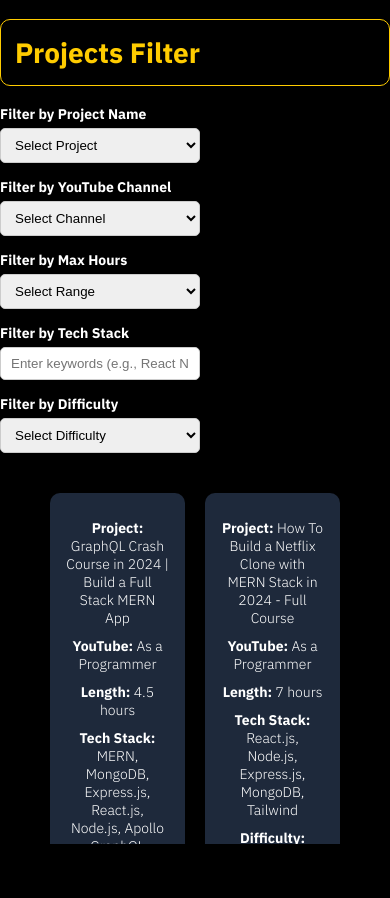
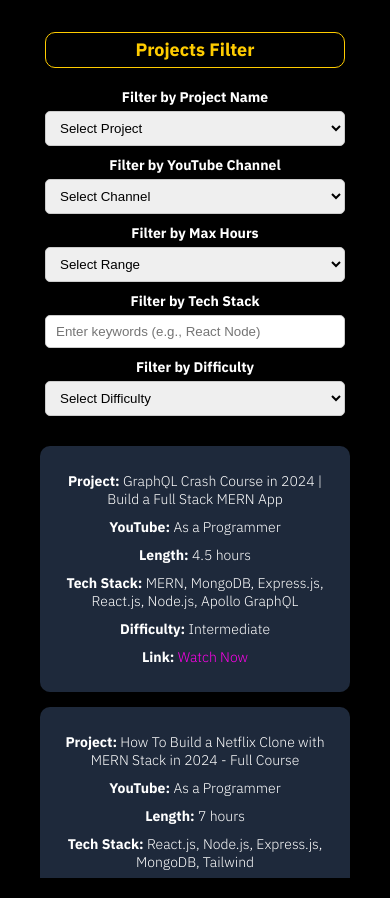
Before and after one commit to ItzhakLevy1/Projects-Filter-React, a React (Create React App) app: page / in a window 390 px wide. Before the commit the page ends 844 px from the top, so only its background shows below. Built offline with nearby package versions, Linux system fonts and the light colour scheme.

Commit message:
Center fields and their titles as well as the main title

```diff
--- a/src/style.css
+++ b/src/style.css
@@ -15,61 +15,71 @@
   border: #ffcc00 1px solid;
   border-radius: 10px;
   padding: 0.5em;
+  text-align: center;
+  margin-bottom: 20px;
 }
+
 p {
   margin: 0;
   padding: 0;
-  /* color: #00ff33; */
 }
+
 .container {
   display: flex;
   flex-direction: column;
-  justify-content: center;
+  justify-content: flex-start;
   align-items: center;
   height: 100vh;
-  /* background: linear-gradient(to bottom, #5b21b6, #1e40af); */
+  padding: 20px;
 }
 
-.buttons-container {
+.filters-container {
   display: flex;
+  flex-wrap: wrap;
   justify-content: center;
-  margin-top: 20px;
-}
-.button {
-  border: 1px solid #ffffff;
-  background: transparent;
-  margin: 5px 5px;
-  border-radius: 5px;
-  padding: 5px 10px;
-  cursor: pointer;
-  transition: all 0.2s ease-in-out;
+  gap: 15px;
+  margin-bottom: 20px;
 }
 
-.button:hover {
-  box-shadow: 3px 3px 0px 0px rgb(255, 255, 255);
+.filter {
+  display: flex;
+  flex-direction: column;
+  gap: 5px;
+  width: 200px;
+  text-align: center;
+}
+
+.filter label {
+  font-size: 14px;
+  font-weight: bold;
+  color: #ffffff;
+}
+
+.filters-container input,
+.filters-container select {
+  padding: 8px 10px;
+  border: 1px solid #ccc;
+  border-radius: 5px;
 }
 
 .items-container {
   display: flex;
-  flex-wrap: wrap; /* Ensures items wrap to the next row */
-  justify-content: center; /* Centers items horizontally */
-  align-items: flex-start; /* Aligns items to the top of each row */
-  gap: 20px; /* Adds spacing between items */
+  flex-wrap: wrap;
+  justify-content: center;
+  gap: 20px;
   padding: 20px;
-  max-height: calc(
-    50vh - 20px
-  ); /* Ensures two rows fit within 50% of the viewport */
-  overflow-y: auto; /* Enables scrolling if content exceeds available space */
+  max-height: 50vh;
+  overflow-y: auto;
 }
 
 .item {
-  background-color: #1e293b; /* Dark background for better contrast */
+  background-color: #1e293b;
   color: white;
   padding: 16px;
   border-radius: 10px;
   box-shadow: 0 4px 6px rgba(0, 0, 0, 0.1);
   text-align: center;
-  flex: 0 1 calc(50% - 40px); /* Each item takes up 50% of the container minus gap */
+  flex: 0 1 calc(50% - 40px);
   max-width: 250px;
   box-sizing: border-box;
   transition: transform 0.2s ease-in-out, box-shadow 0.2s ease-in-out;
@@ -85,7 +95,7 @@
 }
 
 .items-container h1 {
-  grid-column: span 3; /* Ensures a heading spans the full width of the grid */
+  grid-column: span 3;
 }
 
 .category {
@@ -96,33 +106,6 @@
 .active {
   background-color: #ffffff;
   color: #000000;
-}
-
-.filters-container {
-  display: flex;
-  flex-wrap: wrap;
-  gap: 15px;
-  margin-bottom: 20px;
-}
-
-.filter {
-  display: flex;
-  flex-direction: column;
-  gap: 5px;
-  width: 200px;
-}
-
-.filter label {
-  font-size: 14px;
-  font-weight: bold;
-  color: #ffffff;
-}
-
-.filters-container input,
-.filters-container select {
-  padding: 8px 10px;
-  border: 1px solid #ccc;
-  border-radius: 5px;
 }
 
 a {
@@ -137,3 +120,36 @@
 .title {
   color: #00ff33;
 }
+
+/* Media queries for mobile screens */
+@media screen and (max-width: 768px) {
+  .container {
+    height: auto; /* Allow container height to adjust dynamically */
+  }
+
+  h1 {
+    font-size: 18px;
+    padding: 0.3em;
+  }
+
+  .filters-container {
+    flex-direction: column;
+    align-items: center;
+    gap: 10px;
+  }
+
+  .filter {
+    width: 100%;
+    max-width: 300px;
+  }
+
+  .items-container {
+    gap: 15px;
+    padding: 10px;
+  }
+
+  .item {
+    flex: 0 1 calc(100% - 20px); /* Each item spans full width minus gap */
+    max-width: 100%; /* Remove fixed width for mobile screens */
+  }
+}
```
